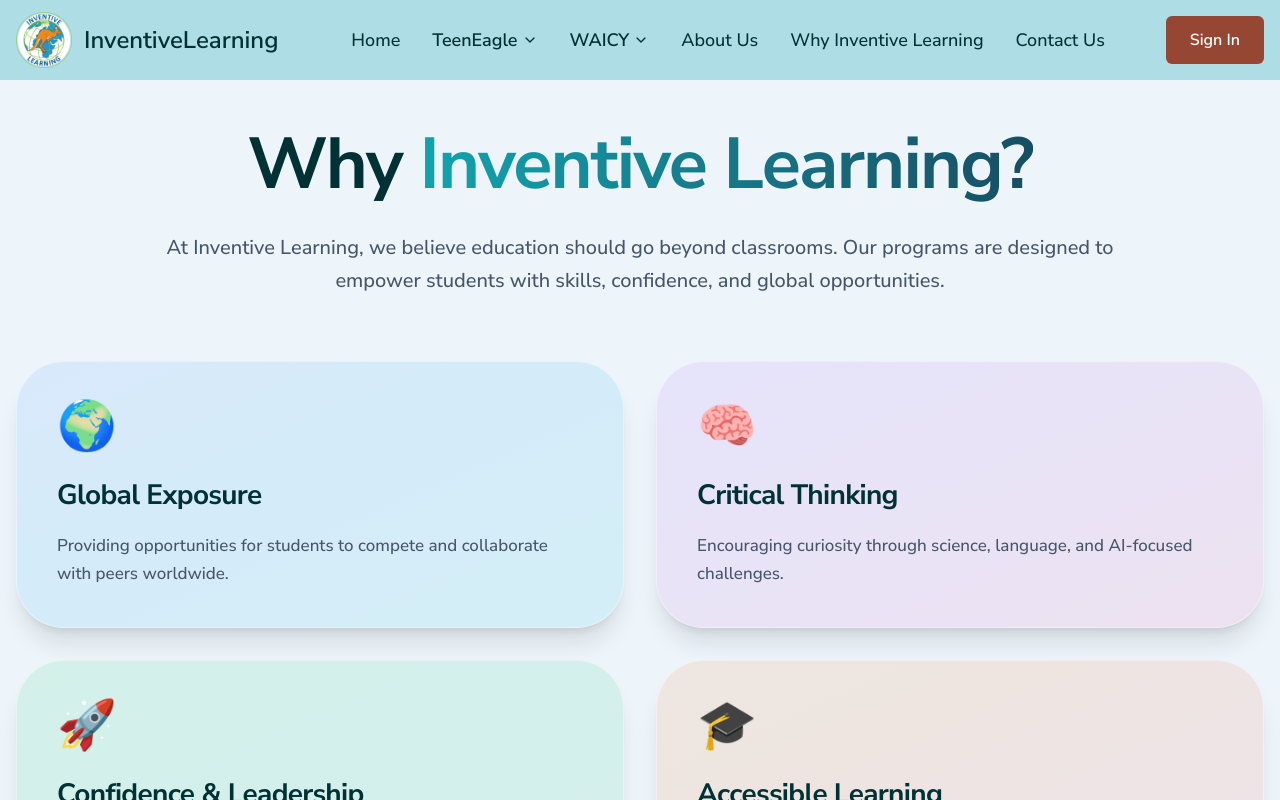
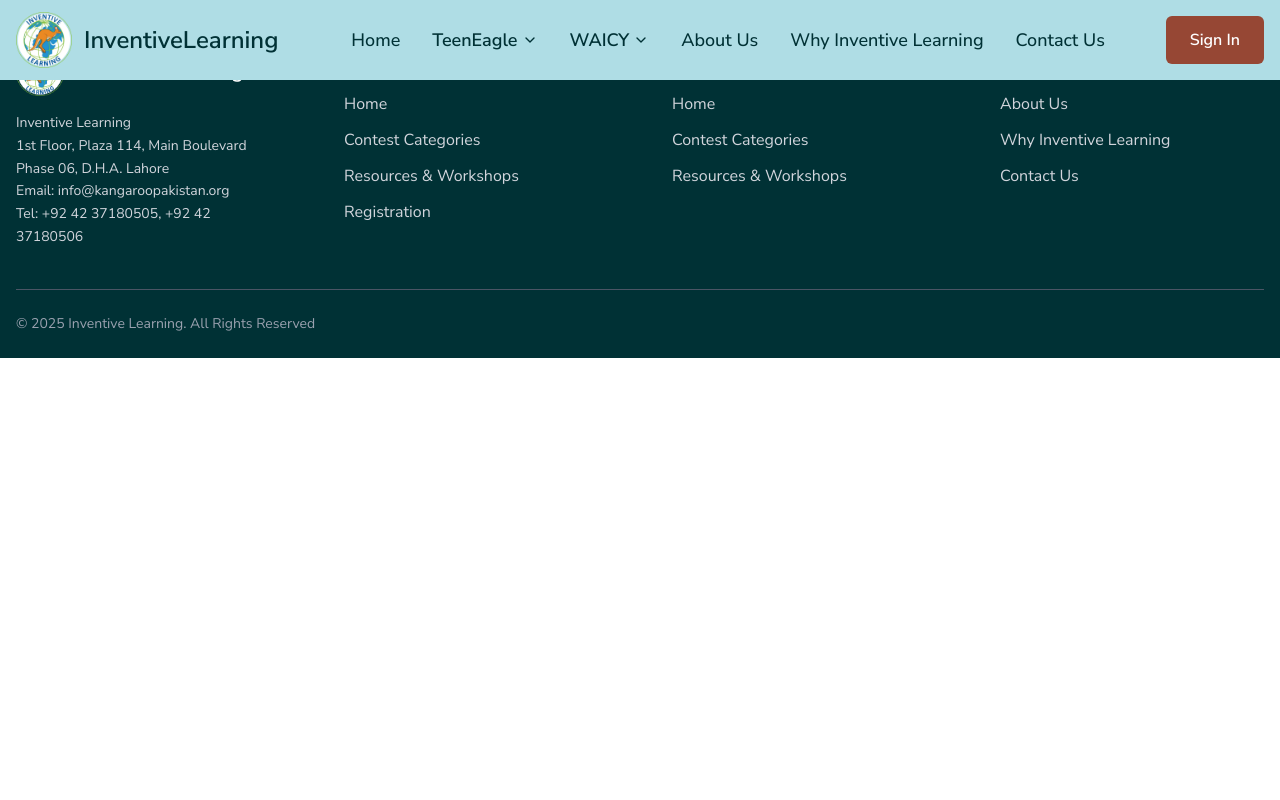
Before and after one commit to kainatkiranrashid2/inventivelearningwebsite, a Next.js app: page /whyinventivelearning in a window 1280 px wide. Shown: the top 800 px of the page. Built offline with nearby package versions, Linux system fonts and the light colour scheme.

Commit message:
`Added Footer component to RootLayout and updated import path for Header component in WhyInventiveLearning page.`

```diff
--- /dev/null
+++ b/app/components/Footer.tsx
@@ -0,0 +1,91 @@
+"use client";
+
+import Link from "next/link";
+import Image from "next/image";
+
+const Footer = () => {
+  const navigation = [
+    {
+      title: "TeenEagle",
+      links: [
+        { name: "Home", href: "/teeneagle" },
+        { name: "Contest Categories", href: "/teeneagle/categories" },
+        { name: "Resources & Workshops", href: "/teeneagle/resources" },
+        { name: "Registration", href: "/teeneagle/registration" },
+      ],
+    },
+    {
+      title: "WAICY",
+      links: [
+        { name: "Home", href: "/waicy" },
+        { name: "Contest Categories", href: "/waicy/categories" },
+        { name: "Resources & Workshops", href: "/waicy/resources" },
+      ],
+    },
+    {
+      title: "Company",
+      links: [
+        { name: "About Us", href: "/aboutus" },
+        { name: "Why Inventive Learning", href: "/whyinventivelearning" },
+        { name: "Contact Us", href: "/contact" },
+      ],
+    },
+  ];
+
+  return (
+    <footer className="bg-[#003135] text-white pt-12 pb-6">
+      <div className="container mx-auto px-6 lg:px-12">
+        {/* Top Section */}
+        <div className="grid grid-cols-1 md:grid-cols-2 lg:grid-cols-4 gap-10 lg:gap-16">
+          {/* Logo + Contact */}
+          <div>
+            <Link href="/" className="flex items-center gap-3">
+              <Image
+                src="/Inventive_Learning_LOGO.png"
+                alt="Inventive Learning"
+                width={60}
+                height={60}
+                className="h-12 w-12"
+              />
+              <span className="text-xl font-semibold">Inventive Learning</span>
+            </Link>
+            <div className="mt-4 text-sm leading-relaxed text-gray-300">
+              <p>Inventive Learning</p>
+              <p>1st Floor, Plaza 114, Main Boulevard</p>
+              <p>Phase 06, D.H.A. Lahore</p>
+              <p>Email: info@kangaroopakistan.org</p>
+              <p>Tel: +92 42 37180505, +92 42 37180506</p>
+            </div>
+          </div>
+
+          {/* Quick Links (3 columns from header) */}
+          {navigation.map((section) => (
+            <div key={section.title}>
+              <h3 className="text-lg font-semibold mb-4">{section.title}</h3>
+              <ul className="space-y-3">
+                {section.links.map((link) => (
+                  <li key={link.name}>
+                    <Link
+                      href={link.href}
+                      className="text-gray-300 hover:text-[#0FA4AF] transition-colors">
+                      {link.name}
+                    </Link>
+                  </li>
+                ))}
+              </ul>
+            </div>
+          ))}
+        </div>
+
+        {/* Divider */}
+        <div className="border-t border-gray-600 mt-10 pt-6 flex flex-col md:flex-row items-center justify-between text-sm text-gray-400">
+          <p>
+            © {new Date().getFullYear()} Inventive Learning. All Rights Reserved
+          </p>
+        </div>
+      </div>
+    </footer>
+  );
+};
+
+export default Footer;
--- a/app/layout.tsx
+++ b/app/layout.tsx
@@ -1,6 +1,7 @@
 import { Nunito_Sans } from "next/font/google";
 import "./globals.css";
 import Header from "./components/Header";
+import Footer from "./components/Footer";
 
 const nunitoSans = Nunito_Sans({
   subsets: ["latin"],
@@ -18,6 +19,7 @@
       <body className={nunitoSans.className}>
         <Header />
         {children}
+        <Footer />
       </body>
     </html>
   );
--- a/app/whyinventivelearning/page.tsx
+++ b/app/whyinventivelearning/page.tsx
@@ -1,5 +1,5 @@
 import React from "react";
-import Header from "./components/header";
+import Header from "../components/Header";
 
 const WhyInventiveLearning = () => {
   return (
```
